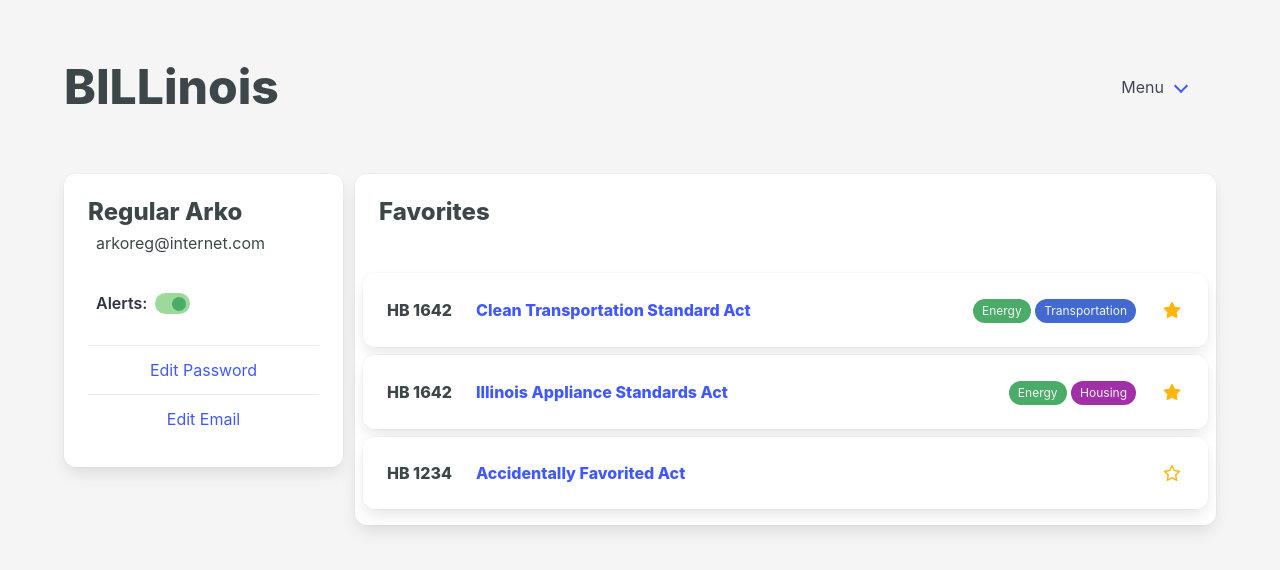
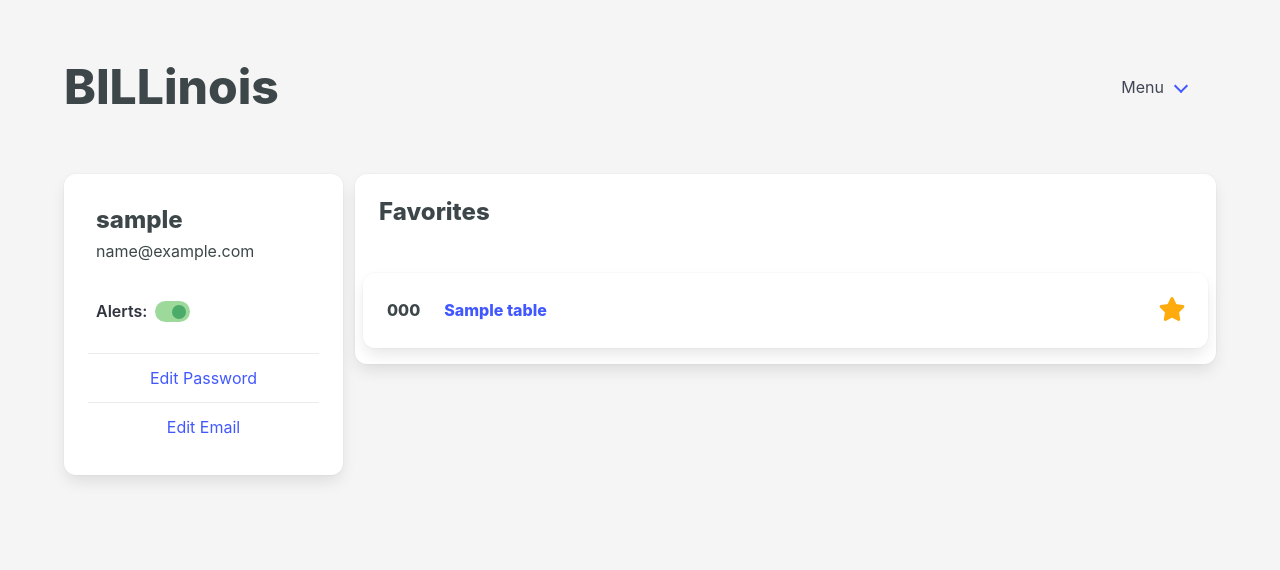
Before and after one commit to uchicago-capp-30320/BILLinois, a Django app: page /favorites/ in a window 1280 px wide. Shown: the top 570 px of the page. Run offline with Django 5.2, Linux system fonts and the light colour scheme; a user stored in the database is signed in; tables that the repository leaves empty hold one stand-in row (values such as "Sample post"); parts of the project's set-up code (start-up, migrations or seed data) failed here and were passed over.

Commit message:
Live updates to user card & favorites section

```diff
--- a/templates/favorites.html
+++ b/templates/favorites.html
@@ -1,5 +1,5 @@
 <!DOCTYPE html>
-<html>
+<html data-theme="light">
   <head>
     <meta charset="utf-8">
     <meta name="viewport" content="width=device-width, initial-scale=1">
@@ -67,8 +67,12 @@
             <div class = "cell">
               <div class = "card">
                 <div class = "card-content ">
-                  <h2 class = "title is-4 m- custom-text-dark" >Regular Arko</h1>
-                  <p class = "subtitle is-6 m-2 custom-text-dark"> arkoreg@internet.com </p>
+                  {% if user.full_name %}
+                  <h2 class = "title is-4 m-2 custom-text-dark" >{{user.username}}</h1>
+                  {% else %}
+                  <h2 class = "title is-4 m-2 custom-text-dark" >Hello, User!</h1>
+                  {% endif %}
+                  <p class = "subtitle is-6 m-2 custom-text-dark">{{user.email}}</p>
                   <br>
                   <!-- Alerts Toggle -->
         <div class="is-flex is-align-items-center">
@@ -101,68 +105,44 @@
             <div class = "cell is-col-span-3">
               <div class = "card pb-2">
                 <h1 class = "card-content title is-4 custom-text-dark">Favorites</h1>
-                <!-- <div class = "container"> -->
-                  <div class = "card m-2">
-                    <div class = "card-content">
-                      <div class = "columns is-vcentered">
-                        <div class = "column is-narrow">
-                          <h2 class = "title is-size-6 custom-text-dark"> HB 1642 </h1>
-                        </div>
-                        <div class = "column">
-                          <a href = "#" class = "title is-size-6 has-text-link"> Clean Transportation Standard Act</a>
-                        </div>
-                        <div class = "column is-narrow">
-                          <span class="tag is-rounded is-success button-green">Energy</span>
-                          <span class="tag is-rounded is-link button-blue">Transportation</span>
-                        </div>
-                        <div class = "column is-narrow">
-                          <span class="icon has-text-warning">
-                            <i class="fa-solid fa-star"></i>
-                          </span>
-                        </div>
-                      </div>
-                    </div>
-                  </div>
+                {% for bill in favorited_bills %}
                 <div class = "card m-2">
                   <div class = "card-content">
                     <div class = "columns is-vcentered">
                       <div class = "column is-narrow">
-                        <h2 class = "title is-size-6 custom-text-dark"> HB 1642 </h1>
+                        <h2 class = "title is-size-6 custom-text-dark">{{ bill.number }}</h1>
                       </div>
                       <div class = "column">
-                        <a href = "#" class = "title is-size-6 has-text-link"> Illinois Appliance Standards Act</a>
+                        <a href = "#" class = "title is-size-6 has-text-link">{{ bill.title}}</a>
                       </div>
                       <div class = "column is-narrow">
-                        <span class="tag is-rounded is-success button-green">Energy</span>
-                        <span class="tag is-rounded is-info button-purple">Housing</span>
+                        {% for topic in bill.topics %}
+                        <span class="
+                        {% if topic == 'Education' %}button-blue
+                        {% elif topic == 'Energy/Environment' %}button-green
+                        {% elif topic == 'Health' %}button-red
+                        {% elif topic == 'Transportation' %}button-purple
+                        {% elif topic == 'Housing' %}button-pink
+                        {% elif topic == 'LGBTQIA' %}button-yellow
+                        {% endif %}
+                        tag is-rounded is-medium">{{ topic }}
+                      </span>
+                        {% endfor %}
                       </div>
                       <div class = "column is-narrow">
-                        <span class="icon has-text-warning">
-                          <i class="fa-solid fa-star"></i>
-                        </span>
+                        <form method = "POST" action = "{% url 'toggle_favorite' bill.bill_id|urlencode %}">
+                          {% csrf_token %}
+                          <button type="submit" class="icon custom-yellow">
+                              <i class="fa-solid fa-star fa-xl"></i>
+                          </button>
+                        </form>
                       </div>
                     </div>
                   </div>
                 </div>
-                <div class = "card m-2">
-                  <div class = "card-content">
-                    <div class = "columns is-vcentered">
-                      <div class = "column is-narrow">
-                        <h2 class = "title is-size-6 custom-text-dark"> HB 1234 </h1>
-                      </div>
-                      <div class = "column">
-                        <a href = "#" class = "title is-size-6 has-text-link"> Accidentally Favorited Act </a>
-                      </div>
-                      <div class = "column is-narrow">
-                      </div>
-                      <div class = "column is-narrow">
-                        <span class="icon has-text-warning">
-                          <i class="fa-regular fa-star"></i>
-                        </span>
-                      </div>
-                    </div>
-                </div>
-              </div>
+                {% empty %}
+                <p class="m-2 card-content custom-text-dark"><em>No favorited bills found. <a href = "/search"> Search </a> for bills to add them to your favorites!</em></p>
+                {% endfor %}
             <!-- </div> -->
             </div>
             </div>
```
